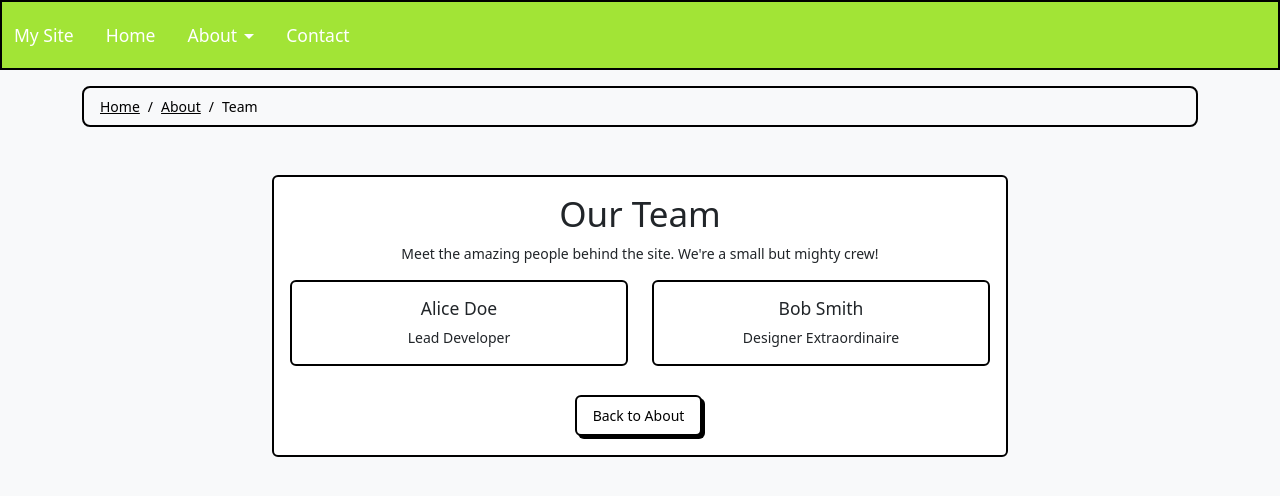
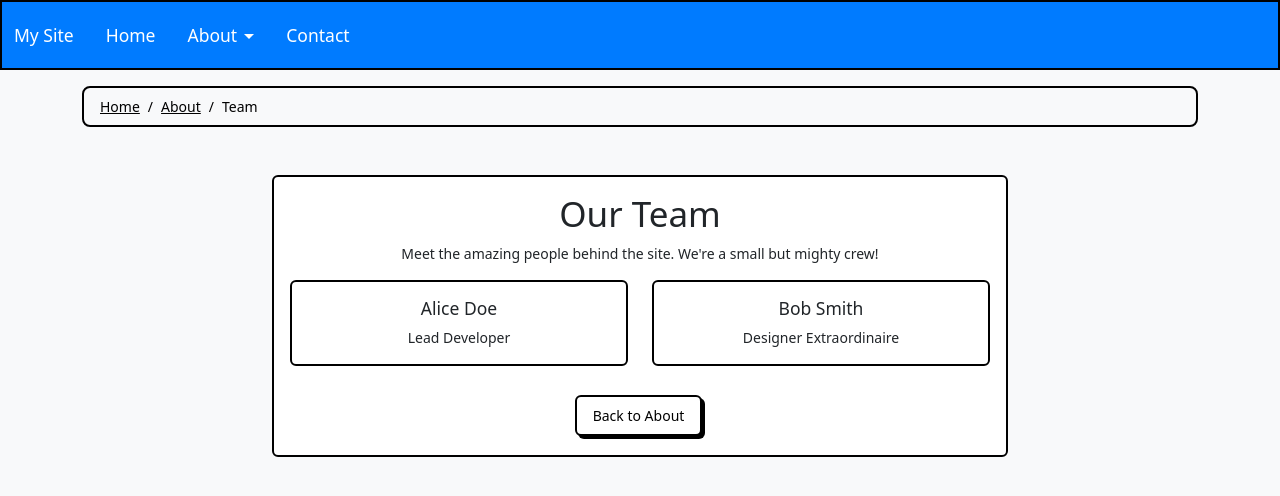
Before and after one commit to thompart/thomparteland.github.io, a plain HTML site: page about-team.html in a window 1280 px wide. Drawn offline with nearby package versions, Linux system fonts and the light colour scheme.

Commit message:
Changed color

```diff
--- a/about-team.html
+++ b/about-team.html
@@ -12,6 +12,24 @@
     <style>
         body {
             background-color: #f8f9fa; /* Light gray background */
+        }
+
+        /* Override Bootstrap primary color (lime green) */
+        :root {
+            --bs-primary: #007bff; /* Bootstrap blue */
+            --bs-primary-rgb: 0, 123, 255;
+            --bs-primary-text-emphasis: #003d7a;
+            --bs-primary-bg-subtle: #cce7ff;
+            --bs-primary-border-subtle: #99cfff;
+        }
+
+        /* Dark theme override */
+        [data-bs-theme=dark] {
+            --bs-primary: #0d6efd; /* Darker blue for dark theme */
+            --bs-primary-rgb: 13, 110, 253;
+            --bs-primary-text-emphasis: #6ea8fe;
+            --bs-primary-bg-subtle: #031633;
+            --bs-primary-border-subtle: #084298;
         }
     </style>
 </head>
```
Also changed, not shown: about.html (+18 -0 lines), contact.html (+18 -0 lines), index.html (+18 -0 lines), bootstrap.min.css.
